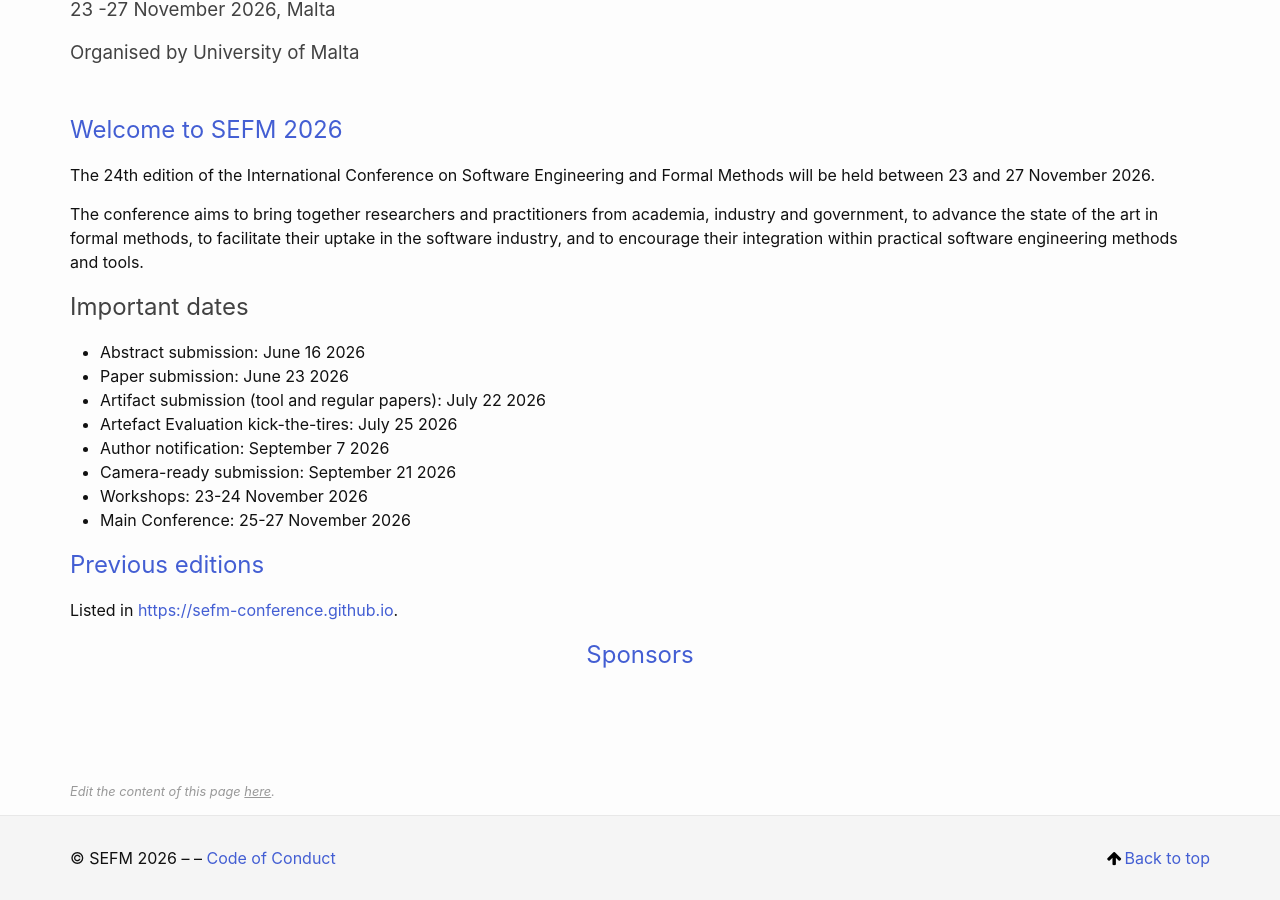
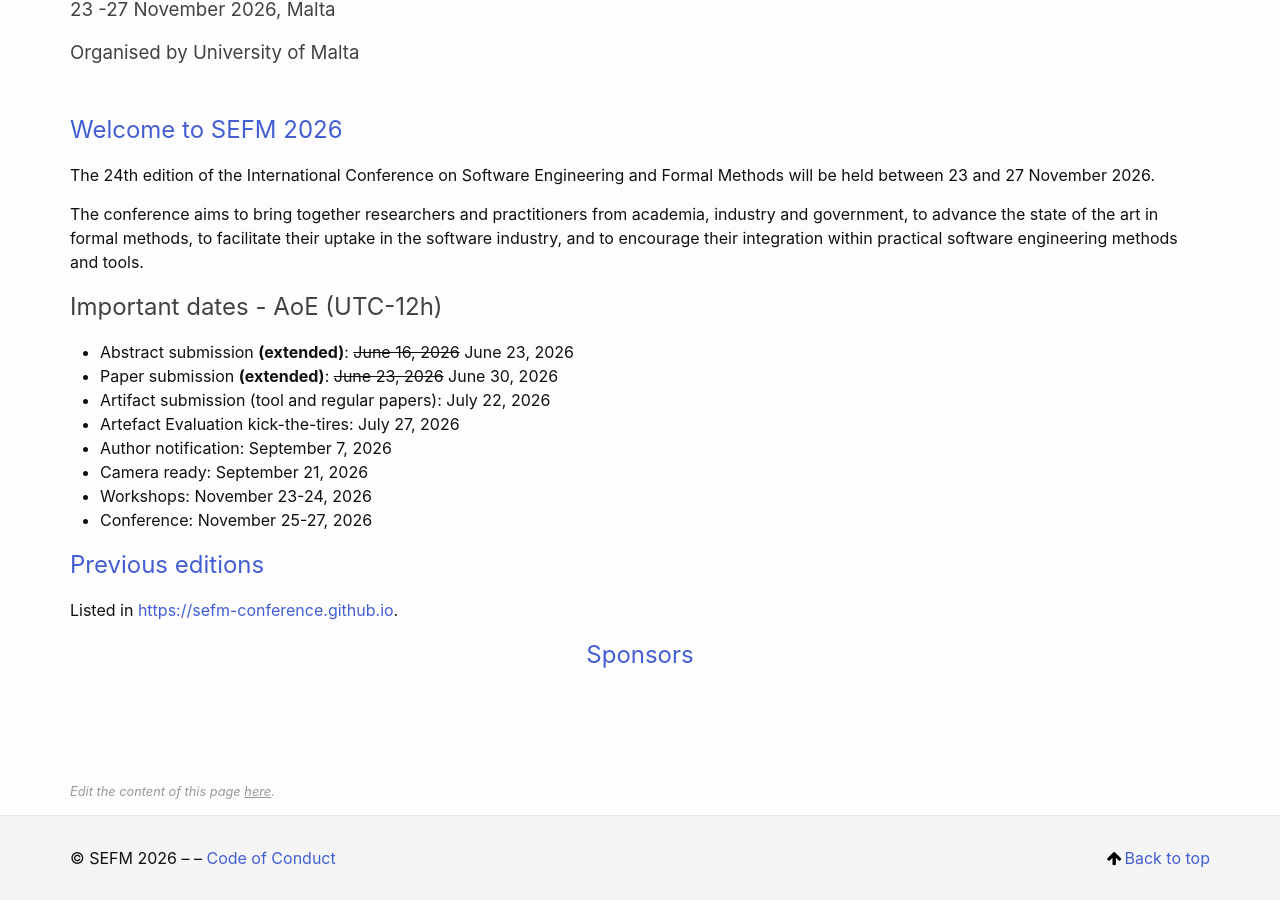
Before and after one commit to sefm-conference/2026, a Jekyll site: the page built from _pages/index.md, in a window 1280 px wide and 900 px high, scrolled down 787 px. Built offline with Jekyll 4.4.1, drawn with Linux system fonts in a browser that asks for light colours.

Commit message:
updated dates

```diff
--- a/_pages/index.md
+++ b/_pages/index.md
@@ -16,15 +16,18 @@ industry and government, to advance the state of the art in formal methods,
 to facilitate their uptake in the software industry, and to encourage their
 integration within practical software engineering methods and tools.
 
-## Important dates
-- Abstract submission: June 16 2026
-- Paper submission: June 23 2026
-- Artifact submission (tool and regular papers): July 22 2026
-- Artefact Evaluation kick-the-tires: July 25 2026
-- Author notification: September 7 2026
-- Camera-ready submission: September 21 2026
-- Workshops: 23-24 November 2026
-- Main Conference: 25-27 November 2026
+
+
+## Important dates - AoE (UTC-12h)
+- Abstract submission __(extended)__:     ~~June 16, 2026~~ June 23, 2026
+- Paper submission __(extended)__:        ~~June 23, 2026~~ June 30, 2026
+- Artifact submission (tool and regular papers):                    July 22, 2026
+- Artefact Evaluation kick-the-tires:                July 27, 2026
+- Author notification:                    September 7, 2026
+- Camera ready:                           September 21, 2026
+- Workshops:                              November 23-24, 2026
+- Conference:                             November 25-27, 2026
+
 
 
 ## Previous editions
```
